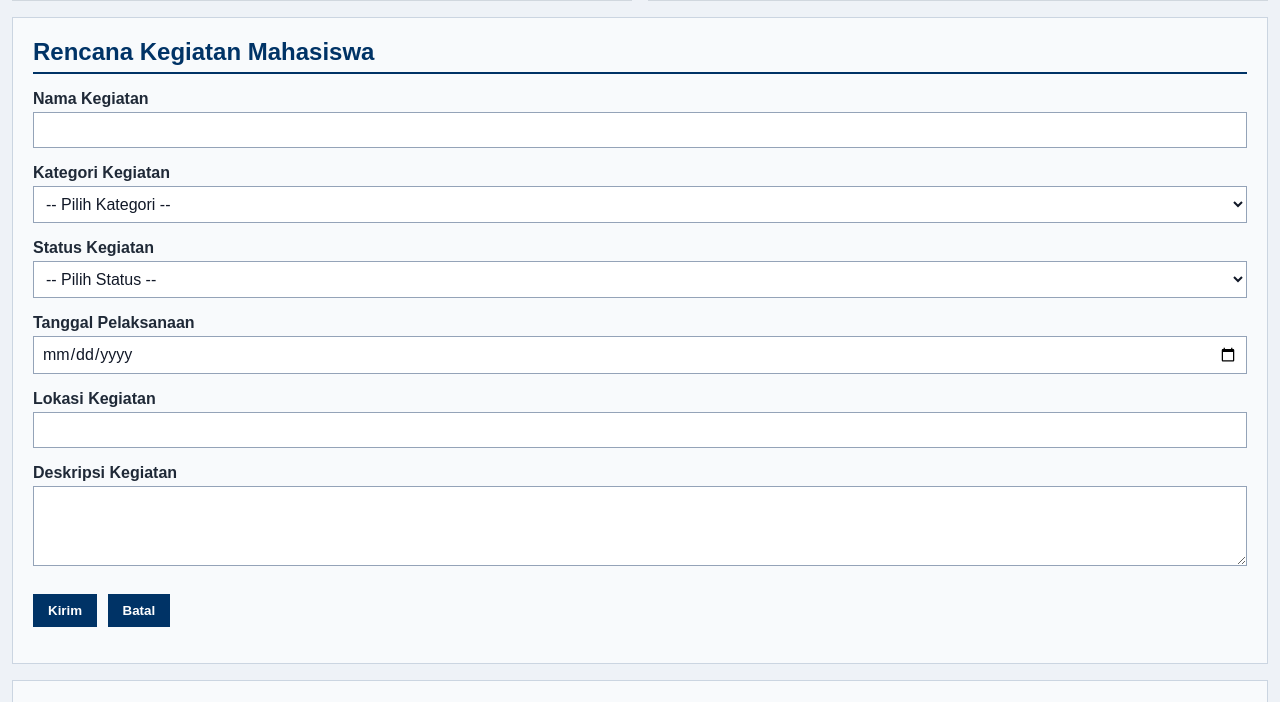
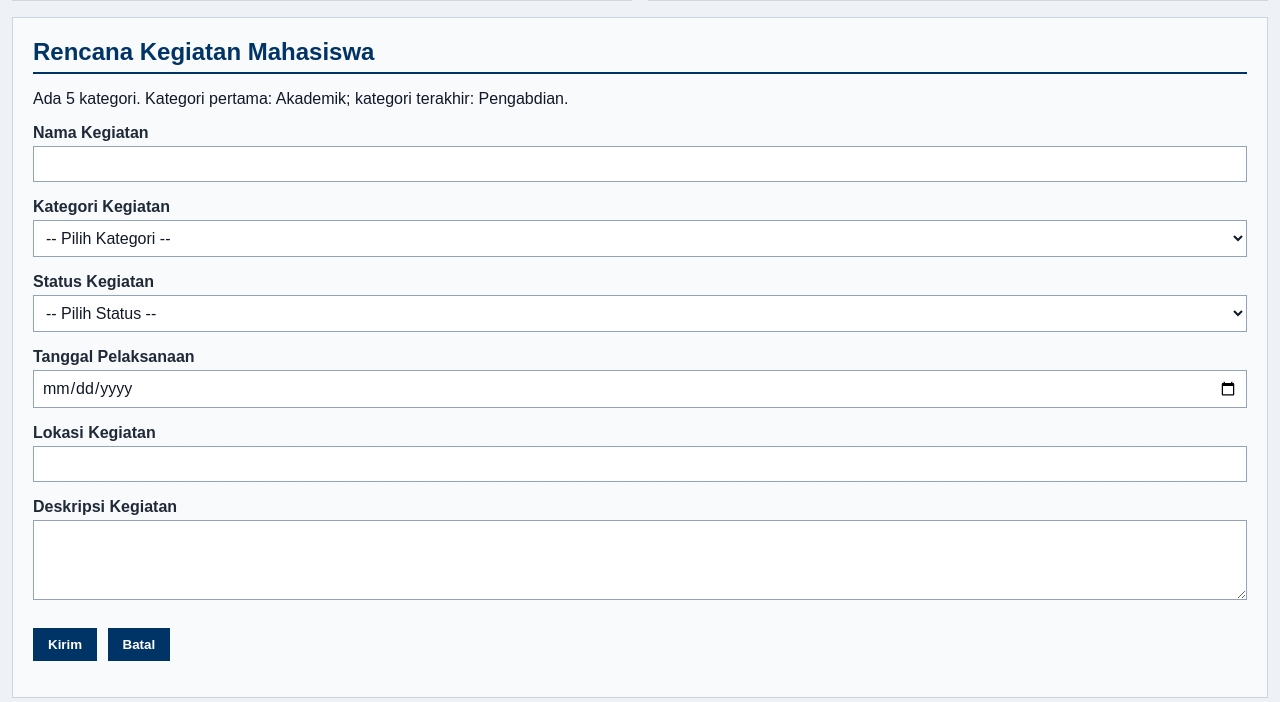
Before and after one commit to enricosndr/2611500005--PWD--TI1A---2627O, a PHP site: page /pertemuan-09/index.php in a window 1280 px wide. Shown: the part 887-1589 px from the top of the page. Run offline with PHP 8.4, Linux system fonts and the light colour scheme.

Commit message:
membuat array daftarKategori untuk dropdown dan menampilkan jumlah serta elemen berdasarkan indeks

```diff
--- a/pertemuan-09/index.php
+++ b/pertemuan-09/index.php
@@ -1,6 +1,8 @@
 <?php
 session_start();
 include "fungsi.php";
+
+$daftarKategori = ["Akademik", "Lomba", "Workshop", "Organisasi", "Pengabdian"];
 
 function normalizeFormText($value): string
 {
@@ -35,7 +37,7 @@ if ($_SERVER['REQUEST_METHOD'] === 'POST') {
             $pesanKesalahanKegiatan .= 'Nama kegiatan maksimal 100 karakter. ';
         }
 
-        if (!in_array($kategoriKegiatan, ['Akademik', 'Lomba', 'Workshop', 'Organisasi', 'Pengabdian'], true)) {
+        if (!in_array($kategoriKegiatan, $daftarKategori, true)) {
             $pesanKesalahanKegiatan .= 'Kategori kegiatan wajib dipilih. ';
         }
 
@@ -356,6 +358,11 @@ $nama = $formData["nama"] ?? "";
 
         <section id="rencana-kegiatan">
             <h2>Rencana Kegiatan Mahasiswa</h2>
+            <p>
+                Ada <?= count($daftarKategori) ?> kategori. Kategori pertama:
+                <?= bersihkan($daftarKategori[0]) ?>; kategori terakhir:
+                <?= bersihkan($daftarKategori[count($daftarKategori) - 1]) ?>.
+            </p>
 
             <?php if ($rencanaKegiatanError !== ''): ?>
                 <p class="form-feedback-error">
@@ -382,11 +389,12 @@ $nama = $formData["nama"] ?? "";
                     <select class="input-form" id="kategori_kegiatan"
                             name="kategori_kegiatan" required>
                         <option value="">-- Pilih Kategori --</option>
-                        <option value="Akademik" <?= (($rencanaKegiatanInput['kategori_kegiatan'] ?? '') === 'Akademik') ? 'selected' : '' ?>>Akademik</option>
-                        <option value="Lomba" <?= (($rencanaKegiatanInput['kategori_kegiatan'] ?? '') === 'Lomba') ? 'selected' : '' ?>>Lomba</option>
-                        <option value="Workshop" <?= (($rencanaKegiatanInput['kategori_kegiatan'] ?? '') === 'Workshop') ? 'selected' : '' ?>>Workshop</option>
-                        <option value="Organisasi" <?= (($rencanaKegiatanInput['kategori_kegiatan'] ?? '') === 'Organisasi') ? 'selected' : '' ?>>Organisasi</option>
-                        <option value="Pengabdian" <?= (($rencanaKegiatanInput['kategori_kegiatan'] ?? '') === 'Pengabdian') ? 'selected' : '' ?>>Pengabdian</option>
+                        <?php foreach ($daftarKategori as $kategori): ?>
+                            <option value="<?= bersihkan($kategori) ?>"
+                                <?= (($rencanaKegiatanInput['kategori_kegiatan'] ?? '') === $kategori) ? 'selected' : '' ?>>
+                                <?= bersihkan($kategori) ?>
+                            </option>
+                        <?php endforeach; ?>
                     </select>
                 </div>
 
```
